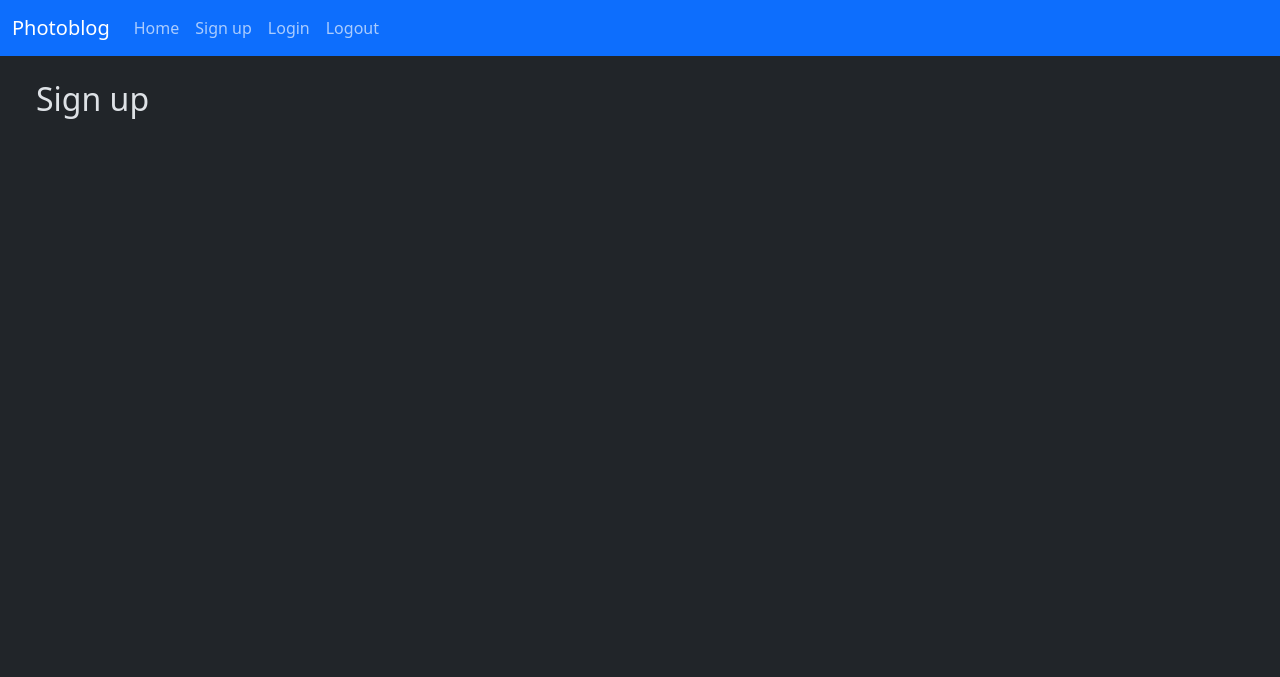
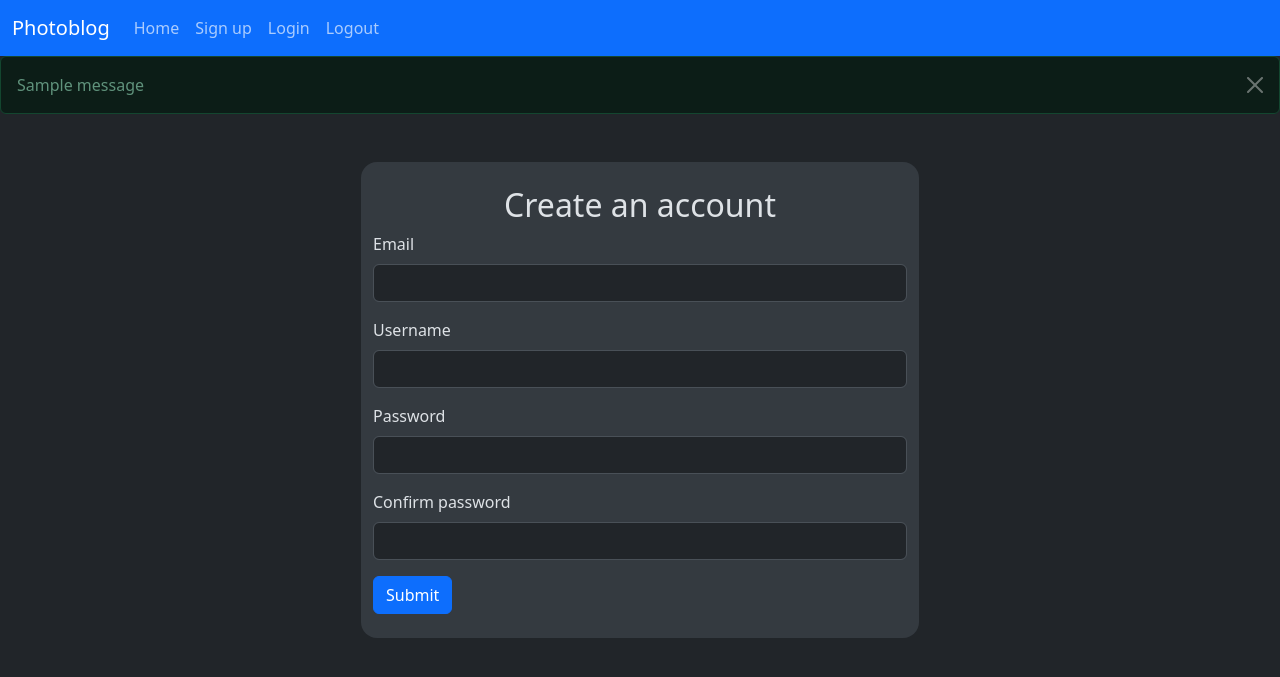
Before and after one commit to GabrUelRodrigues/flask_photoblog, a Flask app: page /sign_up in a window 1280 px wide. Shown: the top 677 px of the page. Run offline with Flask 3, Linux system fonts and the light colour scheme; tables that the repository leaves empty hold one stand-in row (values such as "Sample post"); one stand-in notice (Sample message) is shown.

Commit message:
User login and database models

```diff
--- a/app/auth.py
+++ b/app/auth.py
@@ -1,14 +1,71 @@
 from flask import Blueprint, render_template, redirect, url_for, request, flash
 from flask_login import login_user, logout_user, current_user, login_required
+from werkzeug.security import generate_password_hash, check_password_hash
+from . import db
+from .models import User
 
 auth = Blueprint("auth", __name__)
 
 @auth.route("/sign_up", methods=["POST", "GET"])
 def sign_up():
+	if request.method == "POST":
+		email = request.form.get("email")
+		username = request.form.get("username")
+		password = request.form.get("password")
+		confirm_password = request.form.get("confirmPassword")
+
+		email_exists = User.query.filter_by(email=email).first()
+		username_exists = User.query.filter_by(username=username).first()
+
+		if email_exists:
+			flash("Email already used.", category="error")
+
+		elif username_exists:
+			flash("Username already used.", category="error")
+
+		elif len(str(username)) < 4:
+			flash("Username must have at least 4 characters.", category="error")
+
+		elif len(str(password)) < 8:
+			flash("Password must have at least 8 characters.", category="error")
+
+		elif password != confirm_password:
+			flash("Passwords don't match.", category="error")
+
+		else:
+			new_user = User(email=email, username=username, password=generate_password_hash(str(password), method="scrypt"))
+			db.session.add(new_user)
+			db.session.commit()
+
+			login_user(new_user, remember=True)
+
+			flash("Account created!", category="success")
+
+			return redirect(url_for("views.home"))
+
 	return render_template("sign_up.html")
 
 @auth.route("/login", methods=["POST", "GET"])
 def login():
+	if request.method == "POST":
+		username = request.form.get("username")
+		password = request.form.get("password")
+
+		user = User.query.filter_by(username=username).first()
+
+		if user:
+			if check_password_hash(user.password, str(password)):
+				login_user(user, remember=True)
+				flash("Login successfully!", category="success")
+
+				return redirect(url_for("views.home"))
+
+			else:
+				flash("Incorrect password.", category="error")
+
+		else:
+			flash("User does not exist.", category="error")
+
 	return render_template("login.html")
 
 @auth.route("/logout", methods=["GET"])
--- a/app/templates/base.html
+++ b/app/templates/base.html
@@ -33,9 +33,33 @@
 				</div>
 			</div>
 			</nav>
+			<div class="opacity-75">
+				{% with messages = get_flashed_messages(with_categories=true) %}
+					{% if messages %}
+						{% for category, message in messages %}
+							{% if category == "error" %}
+								<div class="alert alert-danger alert-dismissible fade show" role="alert">
+									{{ message }}
+									<button type="button" class="btn-close" data-bs-dismiss="alert" aria-label="Close"></button>
+								</div>
+							{% elif category == "success" %}
+								<div class="alert alert-success alert-dismissible fade show" role="alert">
+									{{ message }}
+									<button type="button" class="btn-close" data-bs-dismiss="alert" aria-label="Close"></button>
+								</div>
+							{% else %}
+								<div class="alert alert-warning alert-dismissible fade show" role="alert">
+									{{ message }}
+									<button type="button" class="btn-close" data-bs-dismiss="alert" aria-label="Close"></button>
+								</div>
+							{% endif %}
+						{% endfor %}
+					{% endif %}
+				{% endwith %}
+			</div>
 	</header>
 	<main>
-		<div class="container m-4">
+		<div class="container my-5 mx-auto">
 			{% block content %}Content{% endblock content %}
 		</div>
 	</main>
--- a/app/templates/home.html
+++ b/app/templates/home.html
@@ -1,6 +1,2 @@
-{% extends "base.html" %}
+{% extends "posts_page.html" %}
 {% block title %}Home{% endblock title %}
-
-{% block content %}
-	<h2>Home</h2>
-{% endblock content %}
--- a/app/templates/posts.html
+++ b/app/templates/posts.html
@@ -1,6 +1,2 @@
-{% extends "base.html" %}
+{% extends "posts.html" %}
 {% block title %}Posts{% endblock title %}
-
-{% block content %}
-	<h2>Posts</h2>
-{% endblock content %}
--- a/app/templates/sign_up.html
+++ b/app/templates/sign_up.html
@@ -2,5 +2,26 @@
 {% block title %}Sign up{% endblock title %}
 
 {% block content %}
-	<h2>Sign up</h2>
+<div class="container rounded-4 w-50 mx-auto bg-body-secondary py-4">
+	<h2 align="center">Create an account</h2>
+	<form method="POST">
+		<div class="mb-3">
+			<label for="email" class="form-label">Email</label>
+			<input type="email" class="form-control" name="email" id="email">
+		</div>
+		<div class="mb-3">
+			<label for="username" class="form-label">Username</label>
+			<input type="text" class="form-control" name="username" id="username">
+		</div>
+		<div class="mb-3">
+			<label for="password" class="form-label">Password</label>
+			<input type="password" class="form-control" name="password" id="password">
+		</div>
+		<div class="mb-3">
+			<label for="confirmPassword" class="form-label">Confirm password</label>
+			<input type="password" class="form-control" name="confirmPassword" id="confirmPassword">
+		</div>
+		<button type="submit" class="btn btn-primary">Submit</button>
+	</form>
+</div>
 {% endblock content %}
```
Also changed, not shown: app/__init__.py (+18 -1 lines), app/models.py (+16 -0 lines), app/templates/login.html (+14 -1 lines), app/templates/posts_page.html (added, +19 -0 lines).
